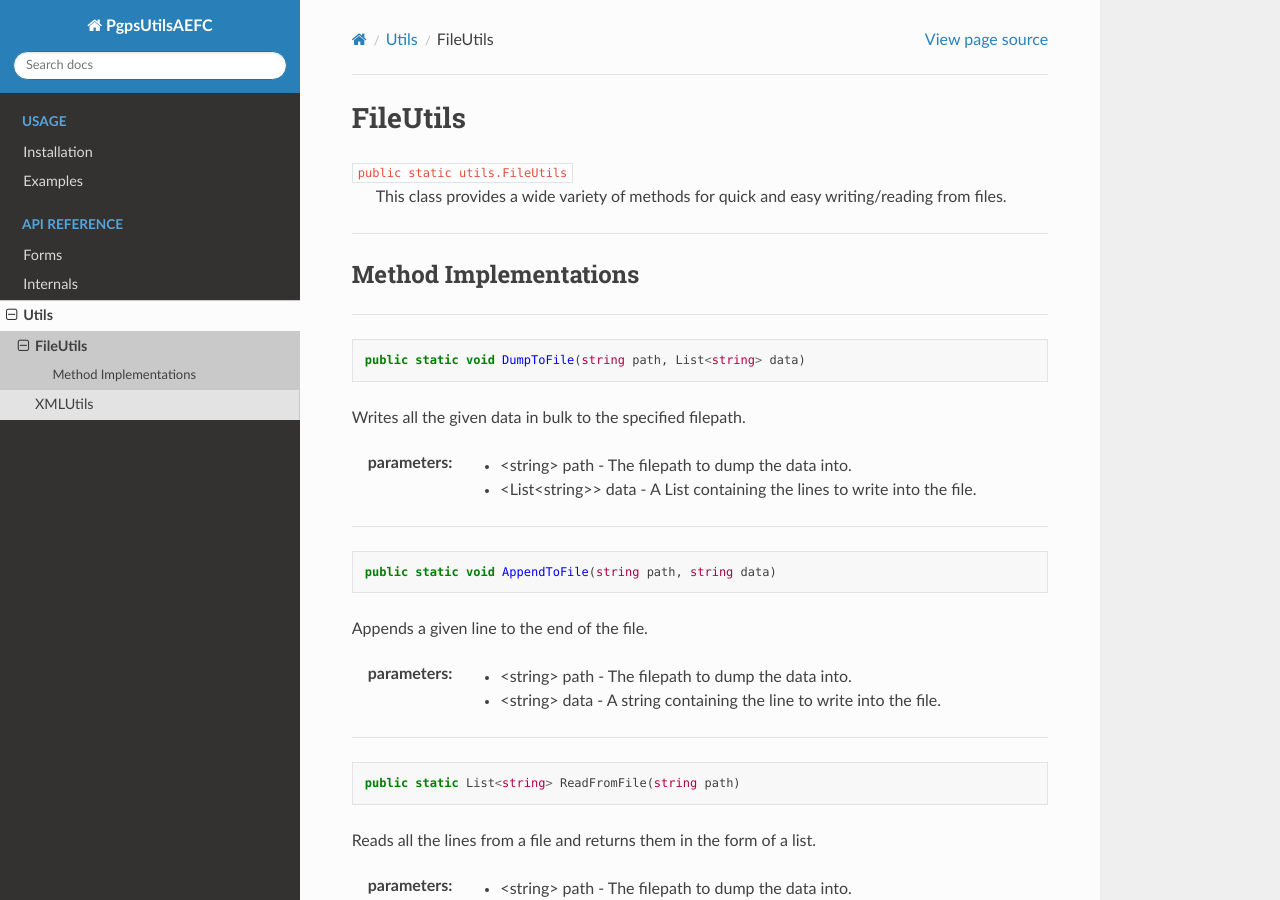
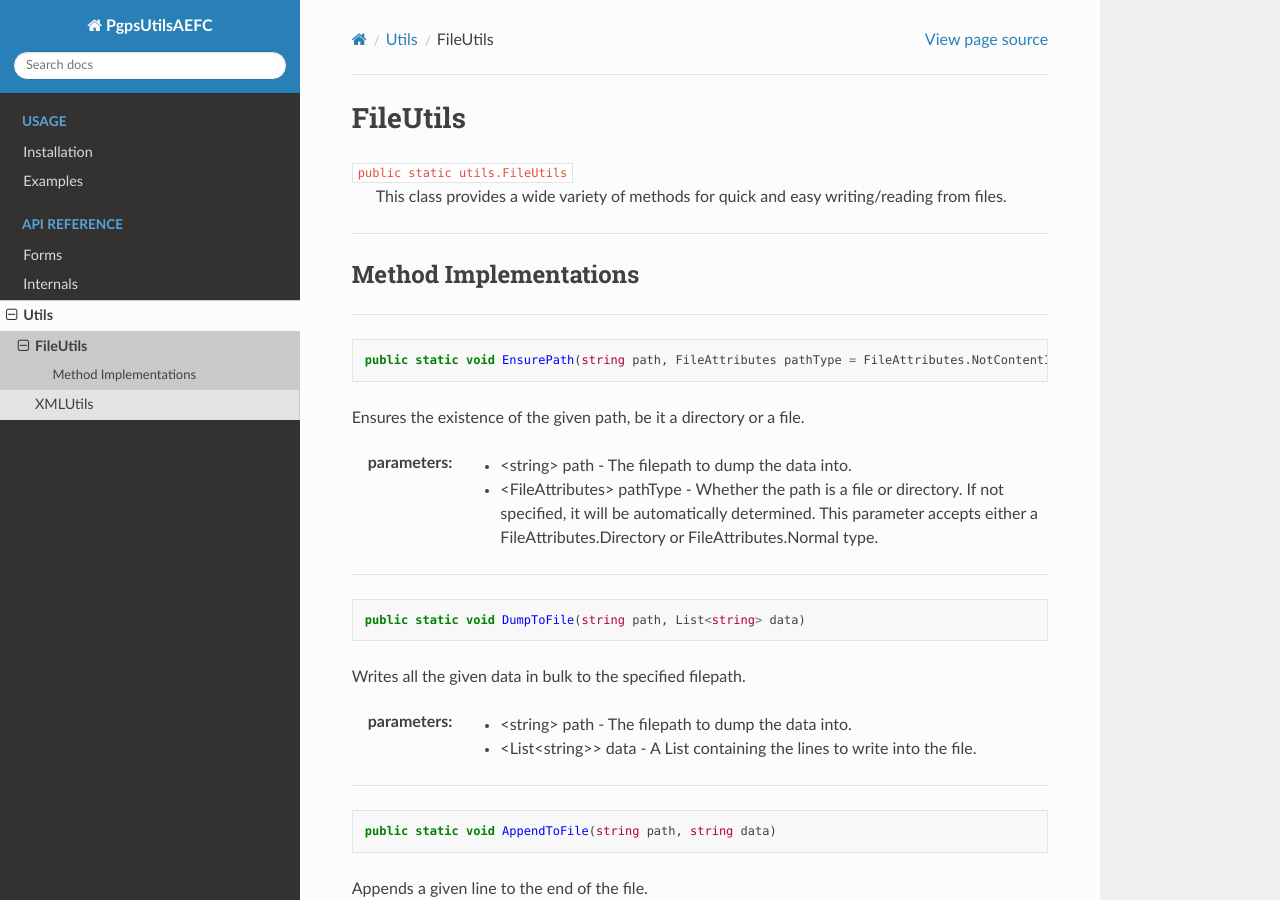
Before and after one commit to MrKelpy/PgpsUtilsAEFC, a Sphinx documentation site: the page built from docs/reference/utils/FileUtils.rst, in a window 1280 px wide and 900 px high. Built offline with Sphinx 7.4.7 and the Read the Docs theme 2.0.0, drawn with Linux system fonts in a browser that asks for light colours.

Commit message:
fixed docs, added ensure path

```diff
--- a/docs/reference/utils/FileUtils.rst
+++ b/docs/reference/utils/FileUtils.rst
@@ -8,6 +8,18 @@ FileUtils
 Method Implementations
 ~~~~~~~~~~~~~~~~~~~~~~
 ..
+
+
+---------
+
+.. code-block:: cs
+
+	public static void EnsurePath(string path, FileAttributes pathType = FileAttributes.NotContentIndexed)
+
+| Ensures the existence of the given path, be it a directory or a file.
+
+:parameters:	* <string> path - The filepath to dump the data into.
+				* <FileAttributes> pathType - Whether the path is a file or directory. If not specified, it will be automatically determined. This parameter accepts either a FileAttributes.Directory or FileAttributes.Normal type.
 
 ---------
 
```
